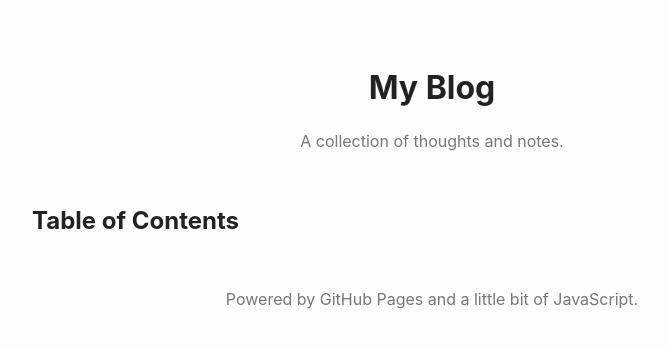
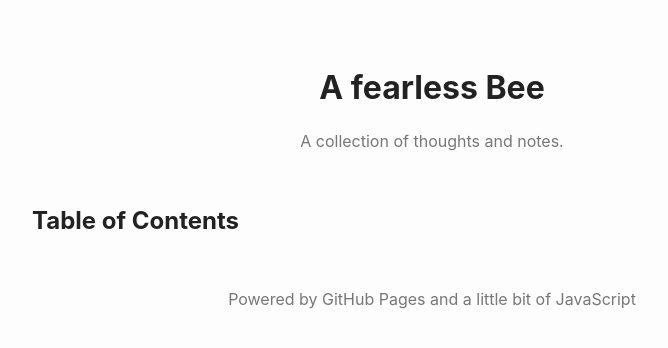
Before and after one commit to fearlessbee/fearlessbee.github.io, a plain HTML site: page index.template.html in a window 1280 px wide. Shown: the whole page, without its empty margins (208-876 px from the left). Drawn offline with Linux system fonts and the light colour scheme.

Commit message:
Update index.template.html

```diff
--- a/index.template.html
+++ b/index.template.html
@@ -3,12 +3,12 @@
 <head>
     <meta charset="UTF-8">
     <meta name="viewport" content="width=device-width, initial-scale=1.0">
-    <title>My Simple Blog</title>
+    <title>Fearless Bee</title>
     <link rel="stylesheet" href="css/style.css">
 </head>
 <body>
     <header>
-        <h1>My Blog</h1>
+        <h1>A fearless Bee</h1>
         <p>A collection of thoughts and notes.</p>
     </header>
 
@@ -20,7 +20,7 @@
     </main>
 
     <footer>
-        <p>Powered by GitHub Pages and a little bit of JavaScript.</p>
+        <p>Powered by GitHub Pages and a little bit of JavaScript</p>
     </footer>
 </body>
 </html>
```
